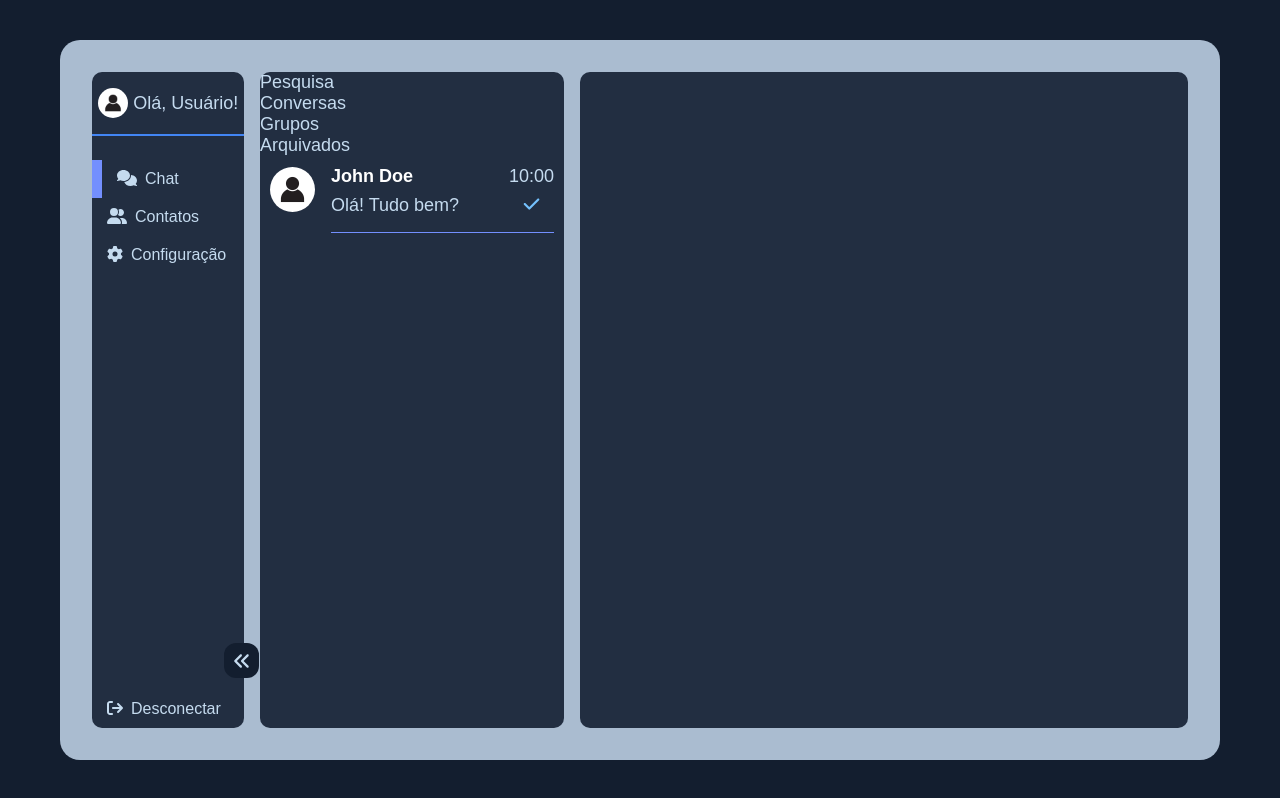
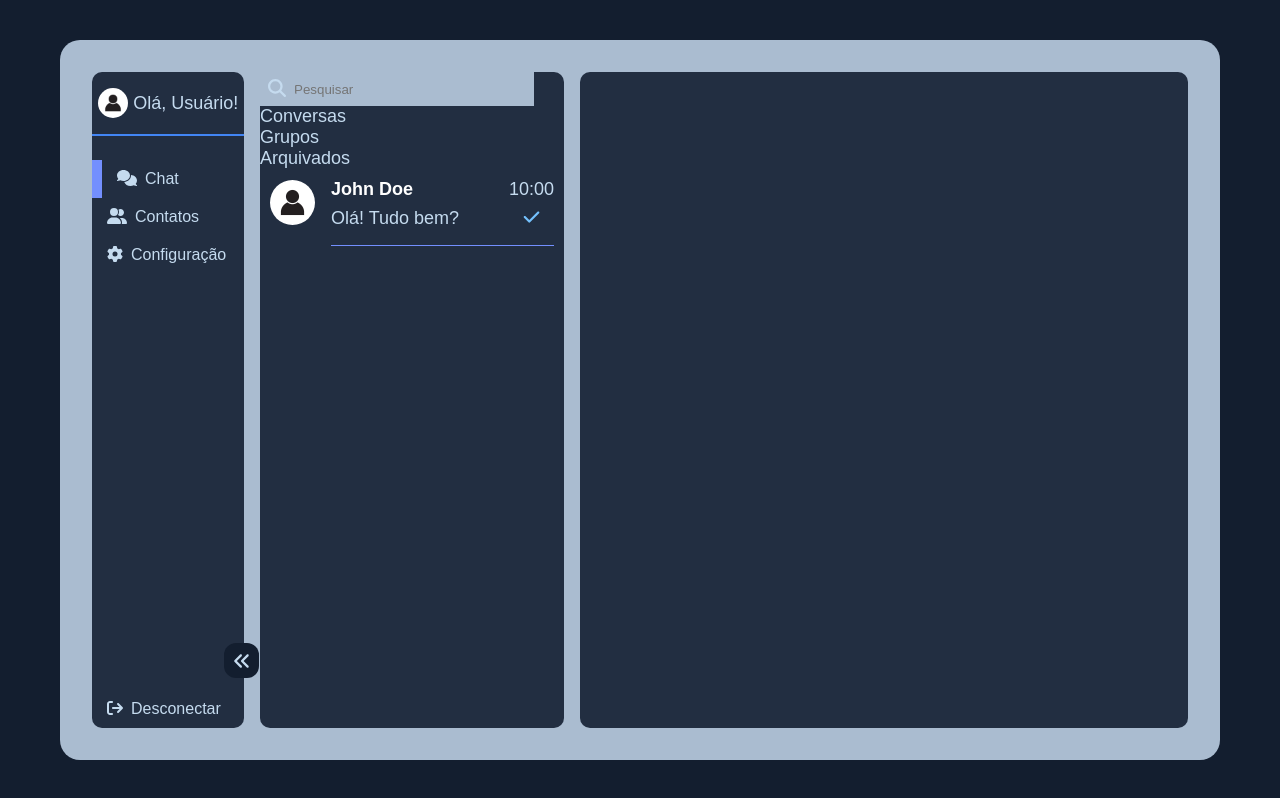
Before and after one commit to AdrielKlem/chatroom, a React (Vite) app: page / in a window 1280 px wide. Built offline with nearby package versions, Linux system fonts and the light colour scheme.

Commit message:
update BarSearch add Icon

```diff
--- a/src/components/BarSearch/index.tsx
+++ b/src/components/BarSearch/index.tsx
@@ -1,10 +1,28 @@
-import { Container } from "./styles.ts"
+import { FontAwesomeIcon } from '@fortawesome/react-fontawesome'
+import { faMagnifyingGlass } from '@fortawesome/free-solid-svg-icons'
+
+import { Container, InputBar, Icon } from "./styles.ts"
+
+interface Props {
+    text?: string
+}
+
+function IconSearch() {
+    return <FontAwesomeIcon icon={faMagnifyingGlass} />
+}
 
 
-export function BarSearch() {
+export function BarSearch({text="Pesquisar", ...rest}: Props) {
     return (
         <Container>
-
+            <Icon>
+                <IconSearch />
+            </Icon>
+            <InputBar
+                type="text"
+                placeholder={text}
+                {...rest}
+            />
         </Container>
     )
 }
--- a/src/components/BarSearch/styles.ts
+++ b/src/components/BarSearch/styles.ts
@@ -1,5 +1,22 @@
 import styled from "styled-components";
 
 export const Container = styled.div`
+    background-color: ${({ theme }) => theme.colors.primaryBackground};
+    width: 90%;
+    height: 3.4rem;
+    padding: .8rem;
+
+    display: flex;
+    align-items: center;
+    gap: .8rem;
+`
+
+export const InputBar = styled.input`
+    border: none;
+    border-radius: 1rem;
+    background: transparent;
+`
+
+export const Icon = styled.div`
 
 `
--- a/src/pages/Home/index.tsx
+++ b/src/pages/Home/index.tsx
@@ -75,8 +75,7 @@ export function Home() {
                     </CloseMenu>
                 </Menu>
                 <Inbox>
-                    <BarSearch></BarSearch>
-                    <div>Pesquisa</div>
+                    <BarSearch />
                     <div>
                         <ul>
                             <li>Conversas</li>
```
